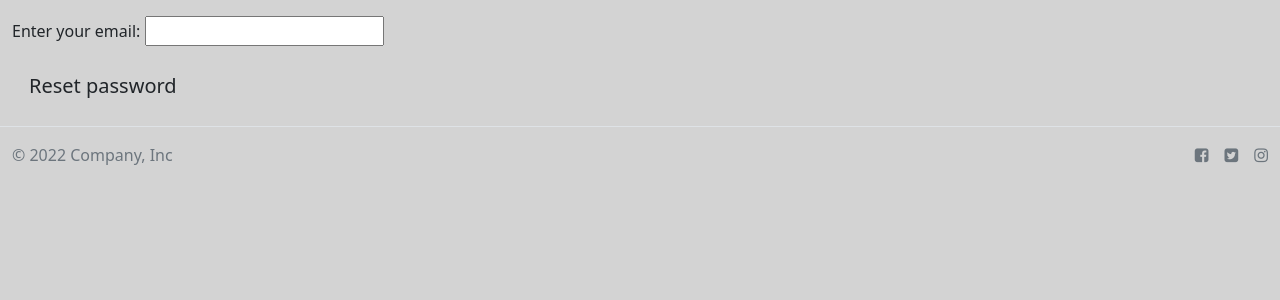
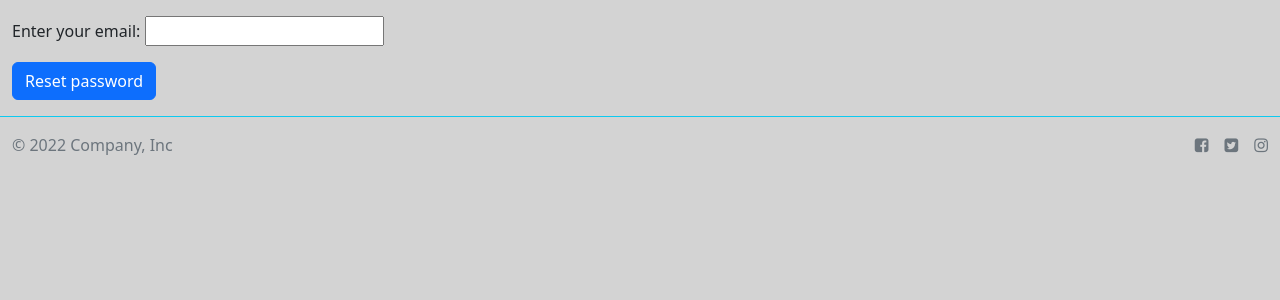
Before and after one commit to Masnauskas/Final-Full-Stack-with-Python-Project, a Django app: page /accounts/password_reset/ in a window 1280 px wide. Shown: the part 56-356 px from the top of the page. Run offline with Django 4.2, Linux system fonts and the light colour scheme.

Commit message:
minor layout changes

```diff
--- a/mysite/travel_diary/templates/registration/password_reset_complete.html
+++ b/mysite/travel_diary/templates/registration/password_reset_complete.html
@@ -1,5 +1,5 @@
 {% extends 'travel_diary/base.html' %}{% block content %}
 
 <h1>Your password has been changed!</h1>
-<p><a href="{% url 'travel:index' %}">Login</a></p>
+<p><a href="{% url 'login' %}">Login</a></p>
 {% endblock %}
--- a/mysite/travel_diary/templates/registration/password_reset_form.html
+++ b/mysite/travel_diary/templates/registration/password_reset_form.html
@@ -3,7 +3,7 @@
 <form action="" method="post">
   {% csrf_token %} {% if form.email.errors %} {{ form.email.errors }} {%endif%}
   <p>Enter your email: {{ form.email }}</p>
-  <input type="submit" class="btn btn-default btn-lg" value="Reset password" />
+  <input type="submit" class="btn btn-primary" value="Reset password" />
 </form>
 
 {% endblock %}
--- a/mysite/travel_diary/templates/travel_diary/base.html
+++ b/mysite/travel_diary/templates/travel_diary/base.html
@@ -19,6 +19,7 @@
       rel="stylesheet"
       href="https://cdnjs.cloudflare.com/ajax/libs/font-awesome/4.7.0/css/font-awesome.min.css"
     />
+    <script src="https://code.jquery.com/jquery-3.6.0.min.js"></script>
     <link
       type="text/css"
       rel="stylesheet"
@@ -101,7 +102,7 @@
     <div class="custom-background container-fluid mt-3">
       {% block content %} {% endblock %}
     </div>
-    <footer class="border-top container-fluid mt-3">
+    <footer class="border-top border-info container-fluid mt-3">
       {% block footer %}
       <div class="d-flex justify-content-between">
         <div class="mt-3">
--- a/mysite/travel_diary/views.py
+++ b/mysite/travel_diary/views.py
@@ -11,6 +11,7 @@ from django.views.decorators.csrf import csrf_protect
 from django.urls import reverse
 from django.contrib.auth.password_validation import validate_password
 from django.core.exceptions import ValidationError
+import os
 
 # Create your views here.
 
@@ -23,7 +24,7 @@ menu = [{'title': "Home", 'url_name': "travel:index"},
 def index(request):
     num_destinations = Destination.objects.count()
     num_travel_entries = TravelEntry.objects.count()
-
+    image_names = os.listdir('media/destination_images')
     num_visists = request.session.get('num_visists',1)
     request.session['num_visists'] = num_visists + 1
 
@@ -33,7 +34,8 @@ def index(request):
         'title2': 'Share and explore travel stories',
         'num_destinations' : num_destinations,
         'num_travel_entries': num_travel_entries,
-        'num_visists': num_visists
+        'num_visists': num_visists,
+        'image_names': image_names,
     }
     return render(request, 'travel_diary/index.html', context=context)
 
```
Also changed, not shown: mysite/db.sqlite3.
